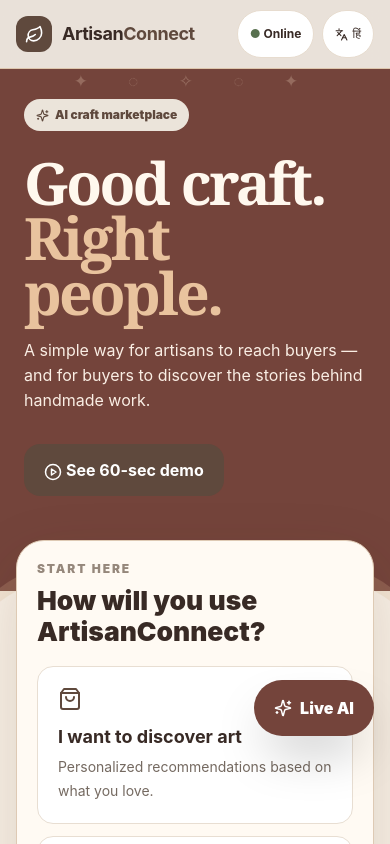
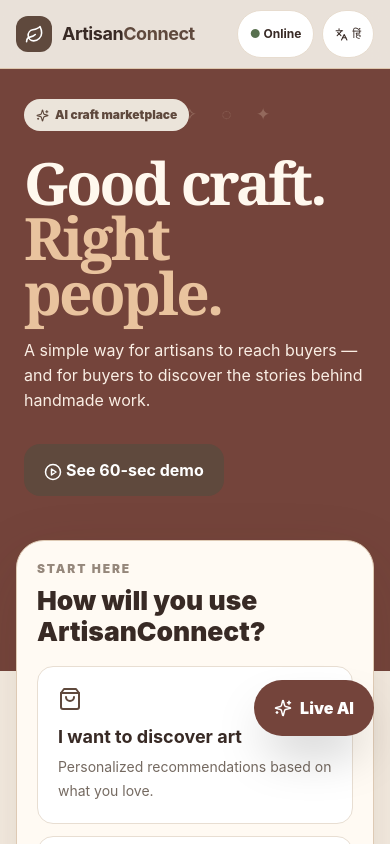
Before and after one commit to avikkaaa/artisanconnect, a React (Vite) app: page / in a window 390 px wide. Shown: the top 844 px of the page. Built offline with nearby package versions, Linux system fonts and the light colour scheme.

Commit message:
Fix hero to red left and cream right boho split

```diff
--- a/src/index.css
+++ b/src/index.css
@@ -2,19 +2,19 @@
 @tailwind components;
 @tailwind utilities;
 
-/* ArtisanConnect — warm, expressive BOHO design system */
+/* ArtisanConnect — boho split-screen visual system */
 :root{color:#382a25;background:#f7efe4;font-synthesis:none}
 *{box-sizing:border-box}
 html,body{margin:0;min-width:320px;background:#f7efe4;color:#382a25}
 body{overscroll-behavior-y:none;font-family:Inter,ui-sans-serif,system-ui,-apple-system,BlinkMacSystemFont,"Segoe UI",sans-serif}
 
-/* Signature boho backdrop: clay, sand, cream + subtle textile motifs. */
-.artisan-split-bg{position:relative;isolation:isolate;min-height:100vh;overflow:hidden;background:linear-gradient(to bottom,#74443b 0,#74443b 54vh,#f7efe4 54vh,#f7efe4 100%)}
-.artisan-split-bg::before{content:"✦  ◌  ✧  ◌  ✦";position:absolute;z-index:0;left:0;right:0;top:8vh;text-align:center;font-family:Georgia,serif;font-size:22px;letter-spacing:28px;color:rgba(247,225,199,.25);pointer-events:none;white-space:nowrap}
-.artisan-split-bg::after{content:"";position:absolute;z-index:1;left:-5%;right:-5%;top:50vh;height:11vh;pointer-events:none;background:#f7efe4;border-radius:50% 50% 0 0/100% 100% 0 0;box-shadow:0 -14px 0 rgba(219,181,146,.22)}
+/* Desktop hero: RED/CLAY LEFT + CREAM RIGHT */
+.artisan-split-bg{position:relative;isolation:isolate;min-height:100vh;overflow:hidden;background:#f7efe4}
+.artisan-split-bg::before{content:"";position:absolute;z-index:0;inset:0 50% 0 0;background:#74443b;pointer-events:none}
+.artisan-split-bg::after{content:"✦   ◌   ✧   ◌   ✦";position:absolute;z-index:1;left:0;top:14vh;width:50%;text-align:center;font-family:Georgia,serif;font-size:20px;letter-spacing:14px;color:rgba(247,225,199,.24);pointer-events:none;white-space:nowrap}
 .artisan-split-bg>header,.artisan-split-bg>main{position:relative;z-index:2}
 
-/* Boho palette overrides. */
+/* Warm boho palette */
 .bg-\[\#fbf7ef\],.bg-\[\#f8f1e7\]{background-color:#f7efe4!important}
 .text-\[\#302a26\],.text-\[\#332923\]{color:#382a25!important}
 .bg-\[\#713b32\]{background-color:#74443b!important}
@@ -27,42 +27,36 @@ body{overscroll-behavior-y:none;font-family:Inter,ui-sans-serif,system-ui,-apple
 main>section:first-child>div>div:first-child{position:relative;z-index:3}
 main>section:first-child>div>div:first-child h1{color:#fff8ee!important;font-family:Georgia,serif!important;font-weight:900}
 main>section:first-child>div>div:first-child h1 span{color:#e9c39e!important}
-main>section:first-child>div>div:first-child>p{color:#faeee4!important;text-shadow:none}
+main>section:first-child>div>div:first-child>p{color:#faeee4!important}
 main>section:first-child>div>div:first-child .bg-\[\#ebe4da]{background:rgba(255,247,237,.94);color:#62473d}
 
-/* Distinct boho cards: organic curves, warm borders, softer shadows. */
-header{transition:background .25s ease,box-shadow .25s ease;border-bottom-color:#ddc6ad!important}
-main>section:first-child{animation:boho-arrive .6s ease both}
-main>section:first-child h1{letter-spacing:-.045em}
-main>section:first-child>div>div:first-child{padding-top:1rem}
+/* Keep the right panel clearly cream, like a tactile paper card. */
 main>section:first-child>div>div:last-child{border-radius:34px!important;border-color:#decab4!important;background:#fffaf3!important;box-shadow:0 24px 65px rgba(83,49,35,.15)!important;transform:translateY(4px);transition:transform .25s ease,box-shadow .25s ease}
 main>section:first-child>div>div:last-child:hover{transform:translateY(0) rotate(-.15deg);box-shadow:0 30px 75px rgba(83,49,35,.18)!important}
+main>section:first-child h1{letter-spacing:-.045em}
 main>section:first-child>div>div:last-child>div>button{transition:all .2s ease}
 main>section:first-child>div>div:last-child>div>button:hover{transform:translateY(-2px);border-color:#b88769!important}
+header{transition:background .25s ease,box-shadow .25s ease;border-bottom-color:#ddc6ad!important}
 button{transition:transform .2s ease,box-shadow .2s ease,border-color .2s ease,background .2s ease}
 button:active{transform:scale(.98)}
 button:focus-visible,input:focus-visible,textarea:focus-visible,select:focus-visible{outline:3px solid rgba(116,68,59,.24);outline-offset:2px}
-
-/* Hand-drawn textile-inspired background pattern. */
 .pattern{background-color:#f8eee2;background-image:radial-gradient(rgba(116,68,59,.13) 1px,transparent 1px),linear-gradient(45deg,transparent 47%,rgba(184,135,105,.09) 48%,rgba(184,135,105,.09) 52%,transparent 53%);background-size:18px 18px,36px 36px}
 .no-scrollbar::-webkit-scrollbar{display:none}.no-scrollbar{scrollbar-width:none}
 .shadow-soft{box-shadow:0 12px 34px rgba(83,49,35,.10)}
 
-@keyframes boho-arrive{from{opacity:0;transform:translateY(14px) rotate(.4deg)}to{opacity:1;transform:translateY(0) rotate(0)}}
-
 @media (max-width:640px){
  body{padding-bottom:env(safe-area-inset-bottom)}
  button{min-height:48px}
- .artisan-split-bg{background:linear-gradient(to bottom,#74443b 0,#74443b 70vh,#f7efe4 70vh,#f7efe4 100%)}
- .artisan-split-bg::before{height:70vh;font-size:17px;letter-spacing:18px}
- .artisan-split-bg::after{top:66vh;height:9vh}
+ /* On mobile stack the two halves vertically rather than squeezing them. */
+ .artisan-split-bg{background:linear-gradient(to bottom,#74443b 0,#74443b 56%,#f7efe4 56%,#f7efe4 100%)}
+ .artisan-split-bg::before{inset:0 0 44% 0}
+ .artisan-split-bg::after{left:0;top:12vh;width:100%;font-size:17px;letter-spacing:10px}
  main>section:first-child{padding-top:8px}
  main>section:first-child>div{gap:24px}
  main>section:first-child>div>div:first-child{padding:22px 8px 12px}
  main>section:first-child>div>div:first-child h1{font-size:clamp(3.2rem,15vw,5rem);line-height:.94}
  main>section:first-child>div>div:first-child>p{max-width:100%;font-size:1rem;line-height:1.55;margin-top:18px}
  main>section:first-child>div>div:first-child .bg-\[\#ebe4da]{font-size:.75rem}
- main>section:first-child>div>div:first-child>button{margin-top:4px}
  main>section:first-child>div>div:last-child{margin-top:4px;border-radius:28px!important}
  main>section:first-child>div>div:last-child h2{font-size:1.65rem;line-height:1.15}
  button.fixed{bottom:6.75rem!important;right:1rem!important;z-index:70!important}
```
